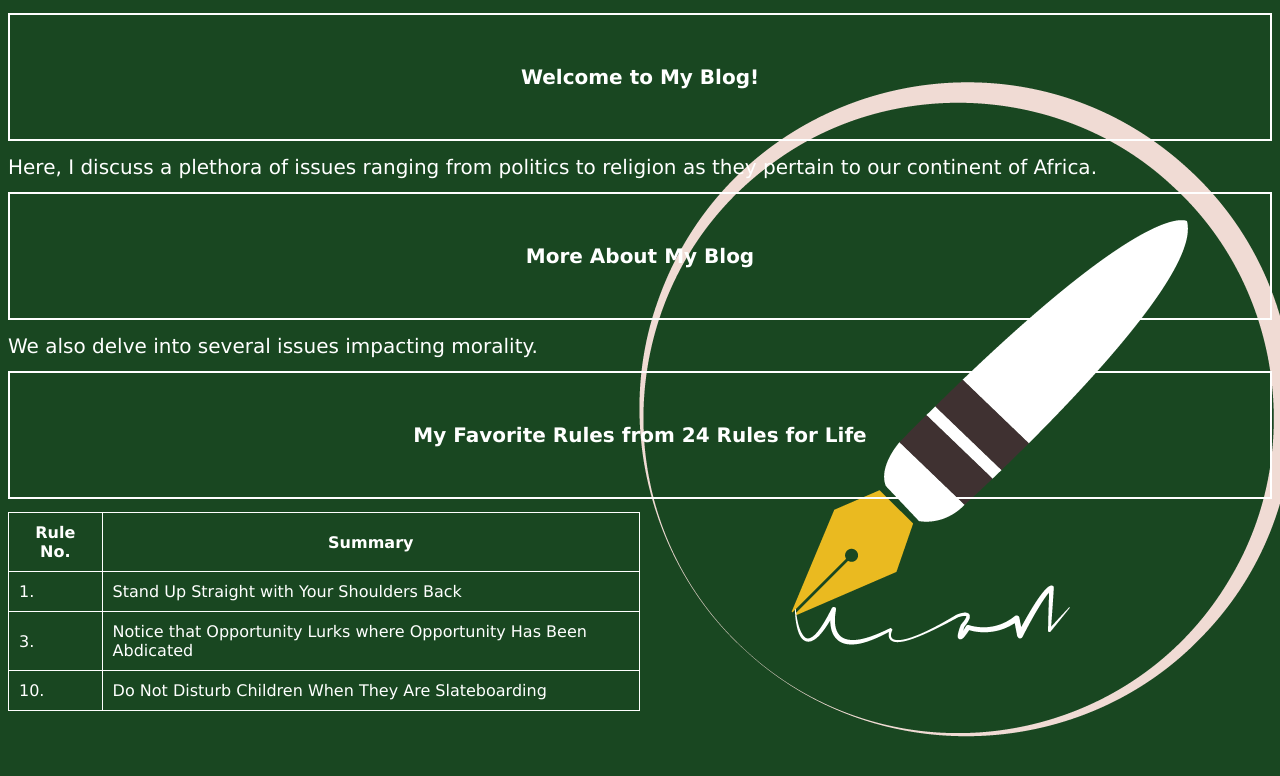
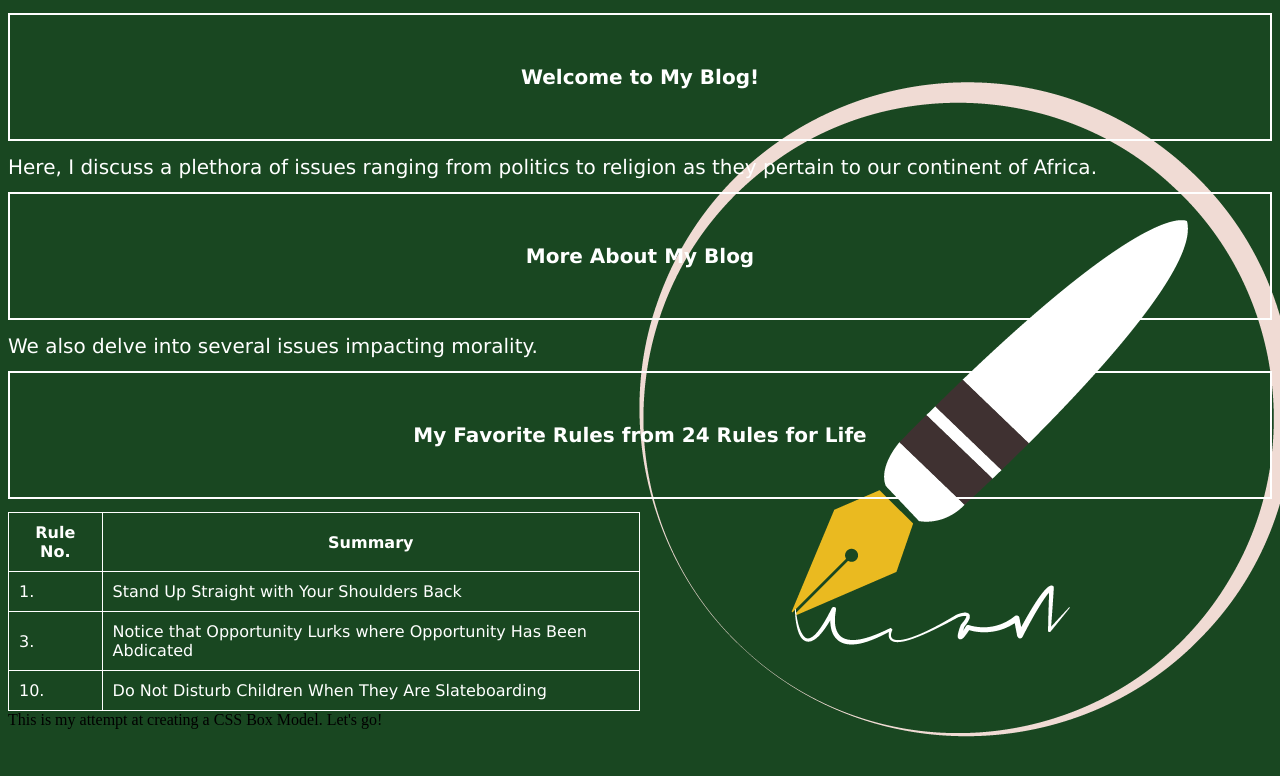
Before and after one commit to jaylemayian/start, a plain HTML site: page index.html in a window 1280 px wide. Shown: the top 776 px of the page. Drawn offline with Linux system fonts and the light colour scheme.

Commit message:
Update index.html

```diff
--- a/index.html
+++ b/index.html
@@ -31,5 +31,6 @@
 		<td>Do Not Disturb Children When They Are Slateboarding</td>
 	</tr>
 </table>
+<div>This is my attempt at creating a CSS Box Model. Let's go!</div>
 </body>
 </html>
```
